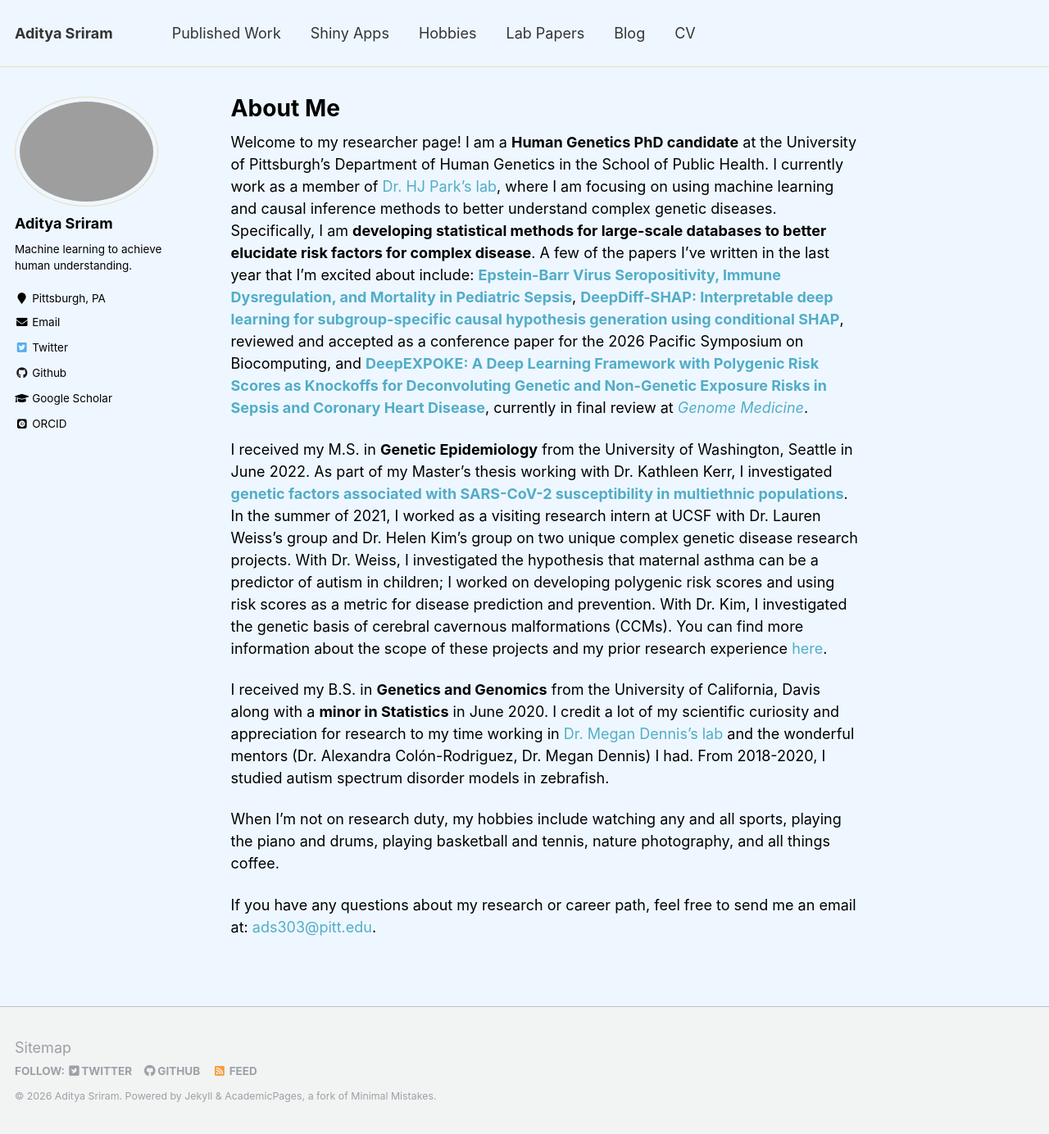
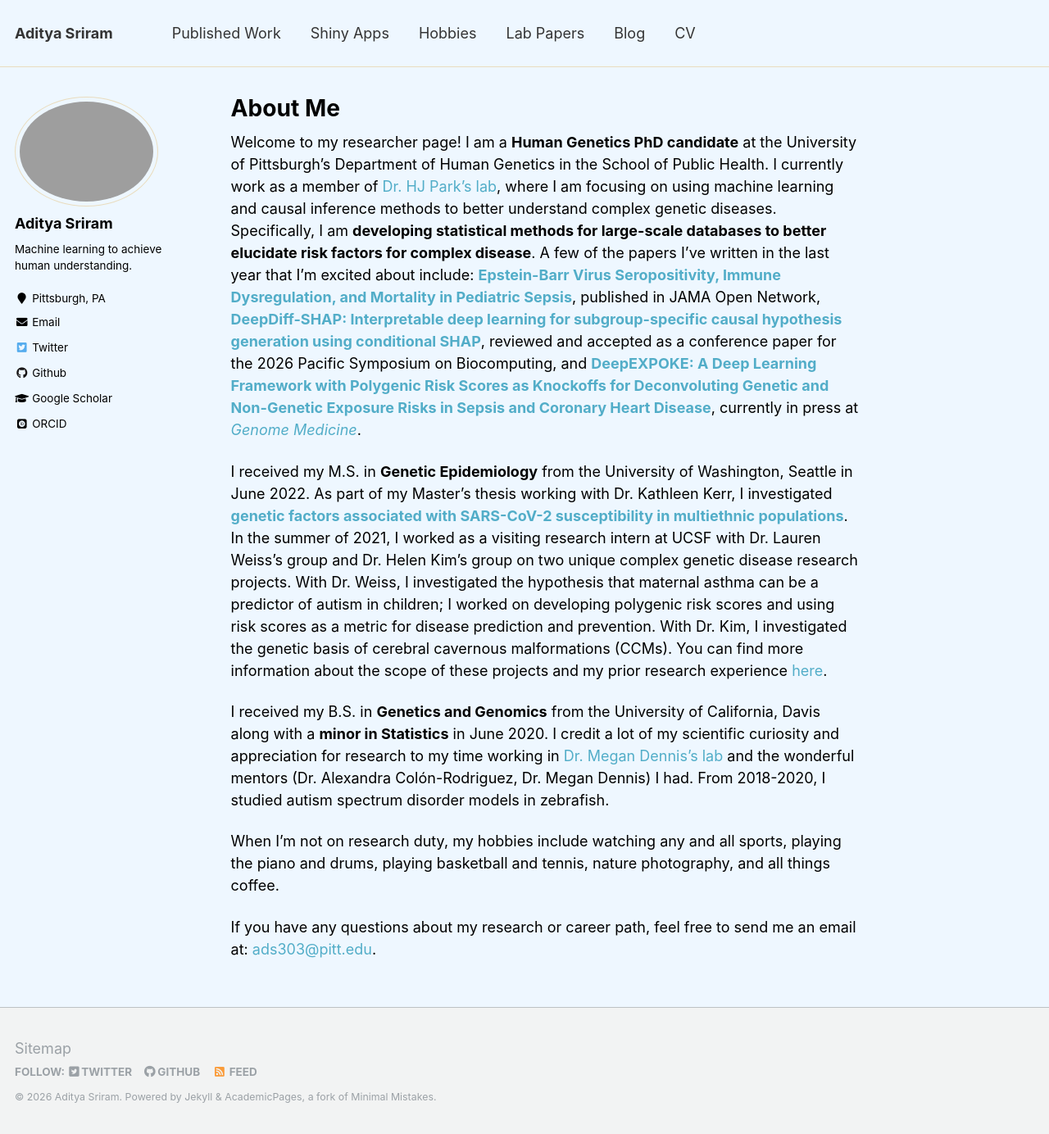
Before and after one commit to ads303/ads303.github.io, a Jekyll site: the page built from _pages/about.md, in a window 1280 px wide and 1384 px high. Shown: the whole window at 82% size. Built offline with Jekyll 4.4.1, drawn with Linux system fonts in a browser that asks for light colours; some web fonts are replaced.

Commit message:
Update about.md

```diff
--- a/_pages/about.md
+++ b/_pages/about.md
@@ -7,7 +7,7 @@ redirect_from:
   - /about
   - /about.html
 ---
-Welcome to my researcher page! I am a **Human Genetics PhD candidate** at the University of Pittsburgh's Department of Human Genetics in the School of Public Health. I currently work as a member of [Dr. HJ Park's lab](http://parklab.pitt.edu/members.html), where I am focusing on using machine learning and causal inference methods to better understand complex genetic diseases. Specifically, I am **developing statistical methods for large-scale databases to better elucidate risk factors for complex disease**. A few of the papers I've written in the last year that I'm excited about include: [**Epstein-Barr Virus Seropositivity, Immune Dysregulation, and Mortality in Pediatric Sepsis**](https://jamanetwork.com/journals/jamanetworkopen/fullarticle/2837768), [**DeepDiff-SHAP: Interpretable deep learning for subgroup-specific causal hypothesis generation using conditional SHAP**](https://psb.stanford.edu/psb-online/proceedings/psb26/sriram.pdf), reviewed and accepted as a conference paper for the 2026 Pacific Symposium on Biocomputing, and [**DeepEXPOKE: A Deep Learning Framework with Polygenic Risk Scores as Knockoffs for Deconvoluting Genetic and Non-Genetic Exposure Risks in Sepsis and Coronary Heart Disease**](https://www.medrxiv.org/content/10.1101/2024.10.15.24315572v1), currently in final review at [_Genome Medicine_](http://genomemedicine.biomedcentral.com/).
+Welcome to my researcher page! I am a **Human Genetics PhD candidate** at the University of Pittsburgh's Department of Human Genetics in the School of Public Health. I currently work as a member of [Dr. HJ Park's lab](http://parklab.pitt.edu/members.html), where I am focusing on using machine learning and causal inference methods to better understand complex genetic diseases. Specifically, I am **developing statistical methods for large-scale databases to better elucidate risk factors for complex disease**. A few of the papers I've written in the last year that I'm excited about include: [**Epstein-Barr Virus Seropositivity, Immune Dysregulation, and Mortality in Pediatric Sepsis**](https://jamanetwork.com/journals/jamanetworkopen/fullarticle/2837768), published in JAMA Open Network, [**DeepDiff-SHAP: Interpretable deep learning for subgroup-specific causal hypothesis generation using conditional SHAP**](https://psb.stanford.edu/psb-online/proceedings/psb26/sriram.pdf), reviewed and accepted as a conference paper for the 2026 Pacific Symposium on Biocomputing, and [**DeepEXPOKE: A Deep Learning Framework with Polygenic Risk Scores as Knockoffs for Deconvoluting Genetic and Non-Genetic Exposure Risks in Sepsis and Coronary Heart Disease**](https://www.medrxiv.org/content/10.1101/2024.10.15.24315572v1), currently in press at [_Genome Medicine_](http://genomemedicine.biomedcentral.com/).
 
 I received my M.S. in **Genetic Epidemiology** from the University of Washington, Seattle in June 2022. As part of my Master's thesis working with Dr. Kathleen Kerr, I investigated [**genetic factors associated with SARS-CoV-2 susceptibility in multiethnic populations**](https://www.iomcworld.org/articles/genetic-risk-factors-associated-with-sarscov2-susceptibility-in-multiethnic-populations.pdf). In the summer of 2021, I worked as a visiting research intern at UCSF with Dr. Lauren Weiss's group and Dr. Helen Kim's group on two unique complex genetic disease research projects. With Dr. Weiss, I investigated the hypothesis that maternal asthma can be a predictor of autism in children; I worked on developing polygenic risk scores and using risk scores as a metric for disease prediction and prevention. With Dr. Kim, I investigated the genetic basis of cerebral cavernous malformations (CCMs). You can find more information about the scope of these projects and my prior research experience [here](https://ads303.github.io/cv/).
 
```
